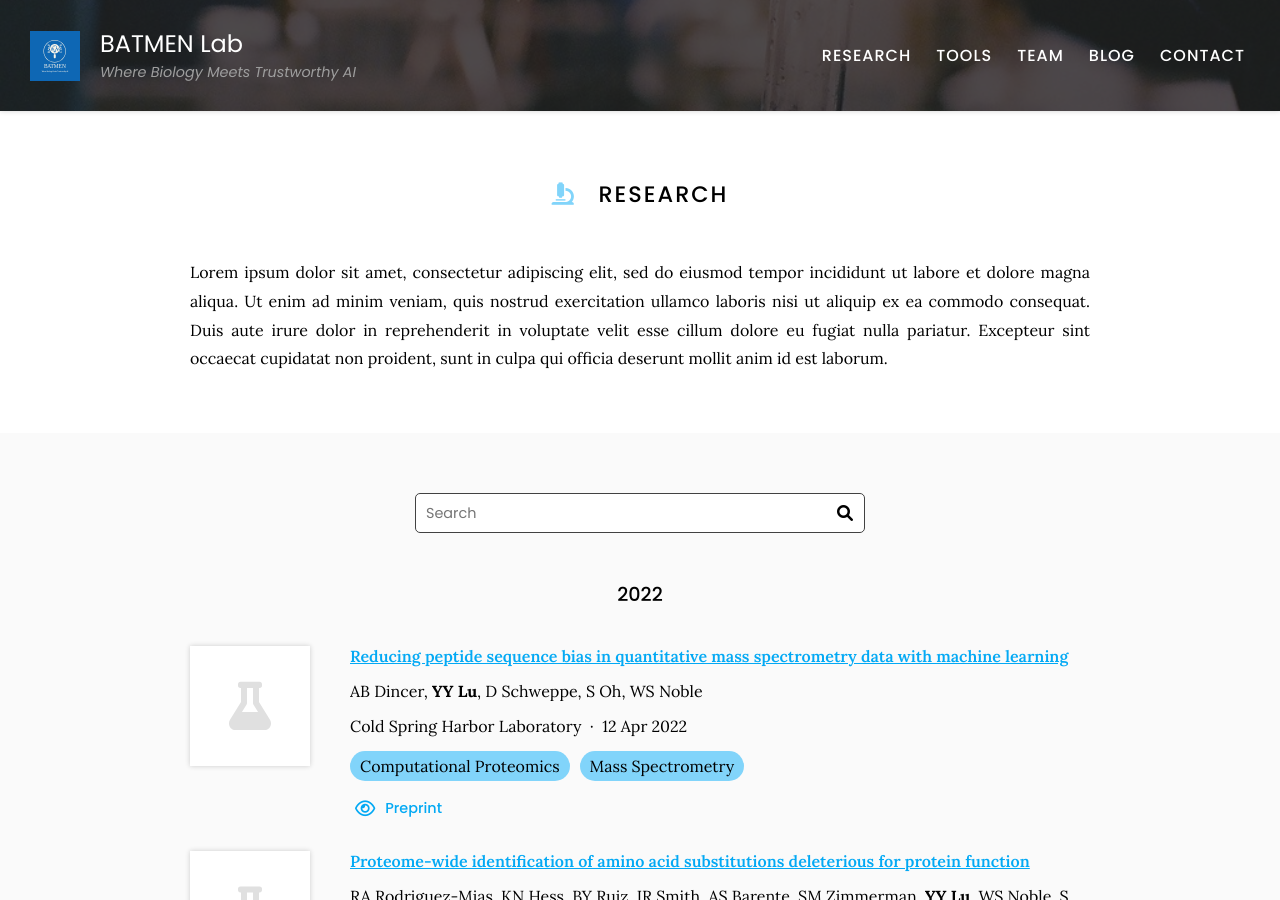
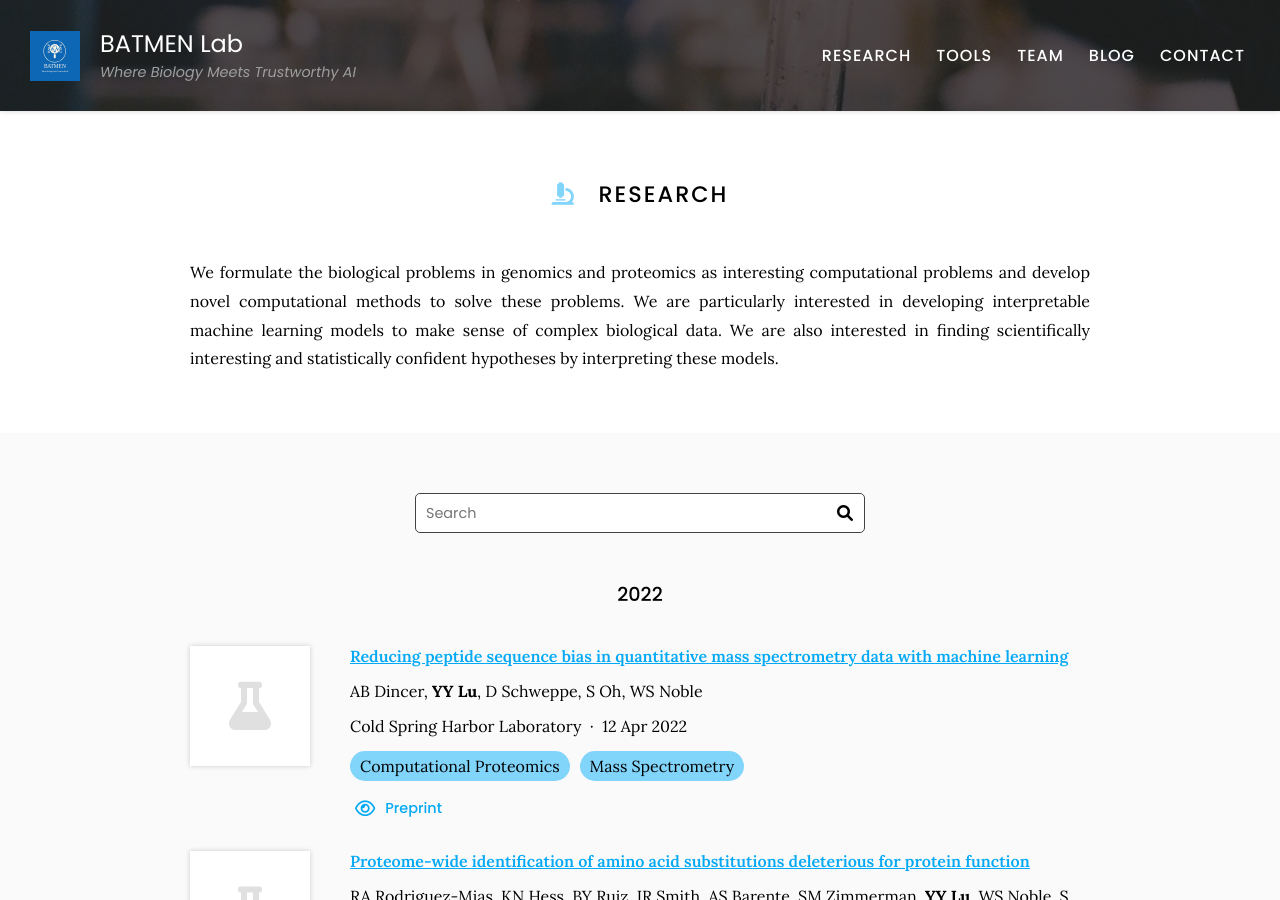
Before and after one commit to batmen-lab/batmen-lab.github.io, a Jekyll site: the page built from research/index.md, in a window 1280 px wide and 900 px high. Built offline with Jekyll 4.4.1, drawn with Linux system fonts in a browser that asks for light colours.

Commit message:
research description

```diff
--- a/_data/sources.yaml
+++ b/_data/sources.yaml
@@ -222,6 +222,7 @@
 ### collaborative papers
 
 - id: doi:10.1101/2022.04.06.487405
+  image: images/tools/biorxiv.png
   authors:
   - RA Rodriguez-Mias
   - KN Hess
@@ -242,6 +243,7 @@
     - Mass Spectrometry
 
 - id: doi:10.1101/2022.04.11.487945
+  image: images/tools/biorxiv.png
   authors:
   - AB Dincer
   - '<b>YY Lu</b>'
--- a/research/index.md
+++ b/research/index.md
@@ -7,10 +7,7 @@ nav:
 
 # <i class="fas fa-microscope"></i>Research
 
-Lorem ipsum dolor sit amet, consectetur adipiscing elit, sed do eiusmod tempor incididunt ut labore et dolore magna aliqua.
-Ut enim ad minim veniam, quis nostrud exercitation ullamco laboris nisi ut aliquip ex ea commodo consequat.
-Duis aute irure dolor in reprehenderit in voluptate velit esse cillum dolore eu fugiat nulla pariatur.
-Excepteur sint occaecat cupidatat non proident, sunt in culpa qui officia deserunt mollit anim id est laborum.
+We formulate the biological problems in genomics and proteomics as interesting computational problems and develop novel computational methods to solve these problems. We are particularly interested in developing interpretable machine learning models to make sense of complex biological data. We are also interested in finding scientifically interesting and statistically confident hypotheses by interpreting these models.
 
 {% include section.html %}
 
```
Also changed, not shown: images/tools/biorxiv.png (added).
